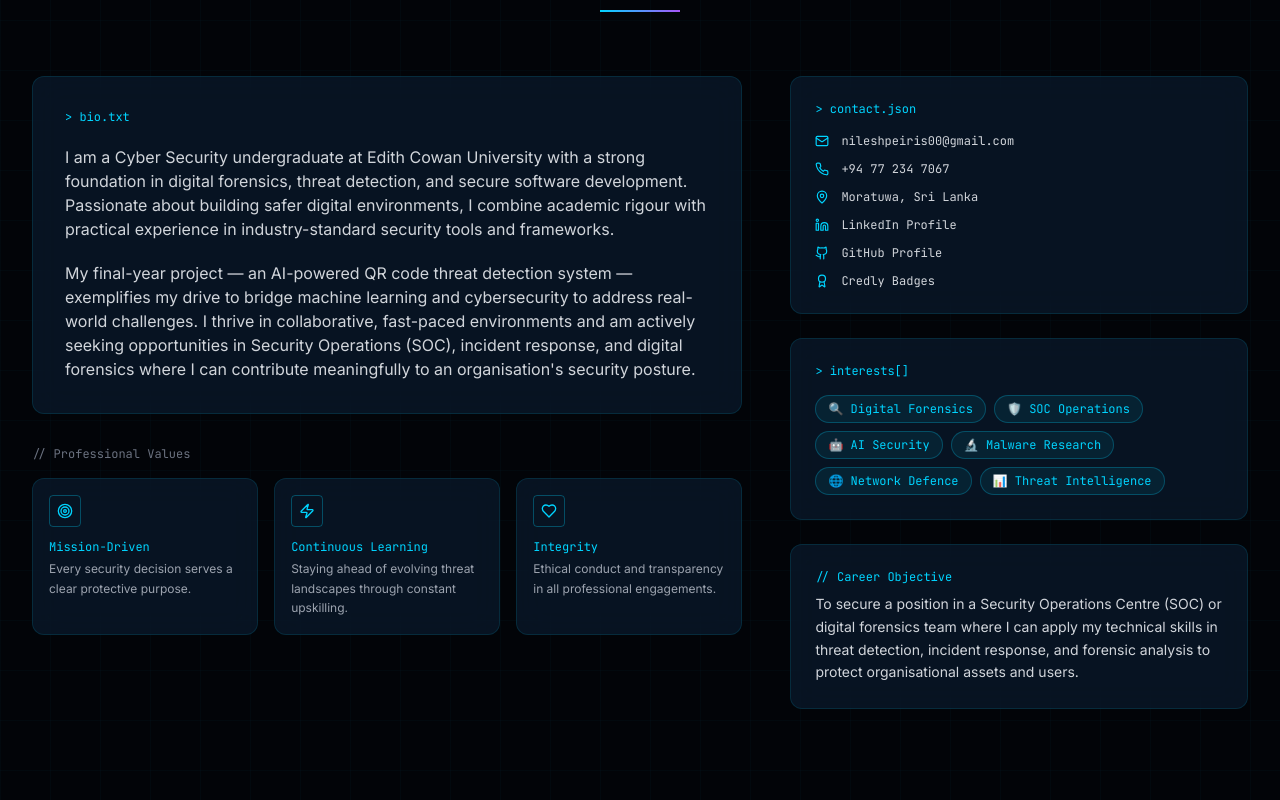
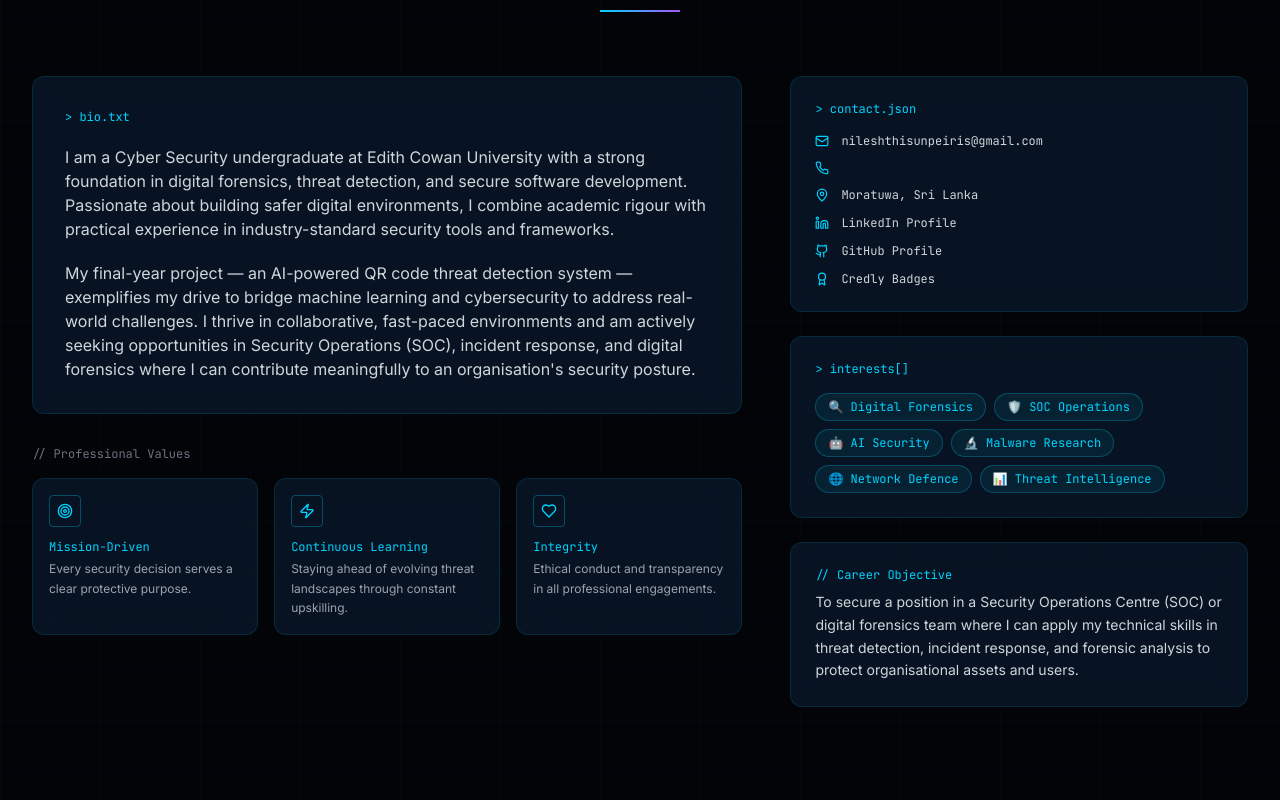
Before and after one commit to NileshPeiris/nilesh-portfoliou, a React (Vite) app: page / in a window 1280 px wide. Shown: the part 980-1780 px from the top of the page. Built offline with nearby package versions, Linux system fonts and the light colour scheme.

Commit message:
Square profile pic, Instagram/Facebook links, expanded tools, email form to Gmail

```diff
--- a/src/components/sections/Contact.jsx
+++ b/src/components/sections/Contact.jsx
@@ -1,16 +1,18 @@
 /**
  * Contact.jsx — Professional contact form with social links.
+ * Form submissions are sent to nileshthisunpeiris@gmail.com via Formspree.
  */
 import { useState } from 'react'
 import { motion } from 'framer-motion'
-import { Mail, Linkedin, Github, MapPin, Send, CheckCircle, Phone } from 'lucide-react'
+import { Mail, Linkedin, Github, MapPin, Send, CheckCircle, Instagram, Facebook } from 'lucide-react'
 import { personal } from '../../data/portfolioData'
 
 const CONTACT_METHODS = [
   { icon: Mail, label: 'Email', value: personal.email, href: `mailto:${personal.email}` },
-  { icon: Phone, label: 'Phone', value: personal.phone, href: `tel:${personal.phone}` },
   { icon: Linkedin, label: 'LinkedIn', value: 'nilesh-peiris-a9b8b2292', href: personal.links.linkedin },
   { icon: Github, label: 'GitHub', value: 'nileshpeiris', href: personal.links.github },
+  { icon: Instagram, label: 'Instagram', value: '@nileshpeiris', href: personal.links.instagram },
+  { icon: Facebook, label: 'Facebook', value: 'nilesh peiris', href: personal.links.facebook },
   { icon: MapPin, label: 'Location', value: personal.location, href: null },
 ]
 
@@ -18,16 +20,46 @@ export default function Contact() {
   const [formData, setFormData] = useState({ name: '', email: '', subject: '', message: '' })
   const [submitted, setSubmitted] = useState(false)
   const [sending, setSending] = useState(false)
+  const [error, setError] = useState(null)
 
   const handleChange = e => setFormData(f => ({ ...f, [e.target.name]: e.target.value }))
 
   const handleSubmit = async (e) => {
     e.preventDefault()
     setSending(true)
-    // Simulate network request — replace with actual form service (Formspree / EmailJS / Netlify Forms)
-    await new Promise(r => setTimeout(r, 1200))
+    setError(null)
+
+    try {
+      // Submit via Formspree — replace YOUR_FORM_ID with your actual Formspree form ID
+      // Sign up free at https://formspree.io and create a form for nileshthisunpeiris@gmail.com
+      const response = await fetch('https://formspree.io/f/YOUR_FORM_ID', {
+        method: 'POST',
+        headers: { 'Content-Type': 'application/json', 'Accept': 'application/json' },
+        body: JSON.stringify({
+          name: formData.name,
+          email: formData.email,
+          subject: formData.subject,
+          message: formData.message,
+          _replyto: formData.email,
+        }),
+      })
+
+      if (response.ok) {
+        setSubmitted(true)
+      } else {
+        // Fallback: open mailto link directly
+        const mailtoLink = `mailto:nileshthisunpeiris@gmail.com?subject=${encodeURIComponent(formData.subject)}&body=${encodeURIComponent(`From: ${formData.name} (${formData.email})\n\n${formData.message}`)}`
+        window.open(mailtoLink)
+        setSubmitted(true)
+      }
+    } catch {
+      // Fallback: open mailto link directly
+      const mailtoLink = `mailto:nileshthisunpeiris@gmail.com?subject=${encodeURIComponent(formData.subject)}&body=${encodeURIComponent(`From: ${formData.name} (${formData.email})\n\n${formData.message}`)}`
+      window.open(mailtoLink)
+      setSubmitted(true)
+    }
+
     setSending(false)
-    setSubmitted(true)
   }
 
   return (
@@ -107,7 +139,7 @@ export default function Contact() {
             transition={{ duration: 0.6, delay: 0.2 }}
           >
             <div className="glass-card-static p-6 sm:p-8">
-              <p className="font-mono text-xs text-cyber-cyan mb-6">&gt; send_message()</p>
+              <p className="font-mono text-xs text-cyber-cyan mb-6">&gt; send_message() → nileshthisunpeiris@gmail.com</p>
 
               {submitted ? (
                 <motion.div
@@ -191,6 +223,7 @@ export default function Contact() {
                       placeholder="Tell me about the opportunity or project..."
                     />
                   </div>
+                  {error && <p className="font-mono text-xs text-red-400">{error}</p>}
                   <button
                     type="submit"
                     disabled={sending}
@@ -213,7 +246,7 @@ export default function Contact() {
                     )}
                   </button>
                   <p className="font-mono text-[10px] text-gray-600 text-center">
-                    Your information will only be used to respond to your enquiry.
+                    Messages go directly to nileshthisunpeiris@gmail.com
                   </p>
                 </form>
               )}
--- a/src/components/sections/Hero.jsx
+++ b/src/components/sections/Hero.jsx
@@ -162,13 +162,13 @@ export default function Hero() {
                 transition={{ duration: 30, repeat: Infinity, ease: 'linear' }}
               />
 
-              {/* Circle avatar frame */}
+              {/* Square avatar frame */}
               <div className="relative w-64 h-64 sm:w-80 sm:h-80">
                 {/* Background glow */}
-                <div className="absolute inset-0 bg-cyber-cyan/10 rounded-full blur-2xl pointer-events-none" />
+                <div className="absolute inset-0 bg-cyber-cyan/10 rounded-xl blur-2xl pointer-events-none" />
 
-                {/* Avatar container */}
-                <div className="relative w-full h-full border-2 border-cyber-cyan/40 bg-cyber-card overflow-hidden flex items-center justify-center rounded-full">
+                {/* Avatar container — square */}
+                <div className="relative w-full h-full border-2 border-cyber-cyan/40 bg-cyber-card overflow-hidden flex items-center justify-center rounded-xl">
                   {/* Cyber pattern background */}
                   <div className="absolute inset-0 bg-cyber-grid bg-grid opacity-20" />
 
@@ -176,7 +176,7 @@ export default function Hero() {
                   <img
                     src="/nilesh-photo.jpg"
                     alt="Mathias Hewage Nilesh Thisun Peiris"
-                    className="w-full h-full object-cover object-center relative z-10"
+                    className="w-full h-full object-cover object-center object-top relative z-10"
                   />
 
                   {/* Scan line effect */}
--- a/src/data/portfolioData.js
+++ b/src/data/portfolioData.js
@@ -23,8 +23,7 @@ export const personal = {
     'Penetration Testing Enthusiast',
   ],
   location: 'Moratuwa, Sri Lanka',
-  email: 'nileshpeiris00@gmail.com',
-  phone: '+94 77 234 7067',
+  email: 'nileshthisunpeiris@gmail.com',
   about: `I am a Cyber Security undergraduate at Edith Cowan University with a strong foundation in digital forensics, threat detection, and secure software development. Passionate about building safer digital environments, I combine academic rigour with practical experience in industry-standard security tools and frameworks.
 
 My final-year project — an AI-powered QR code threat detection system — exemplifies my drive to bridge machine learning and cybersecurity to address real-world challenges. I thrive in collaborative, fast-paced environments and am actively seeking opportunities in Security Operations (SOC), incident response, and digital forensics where I can contribute meaningfully to an organisation's security posture.`,
@@ -38,7 +37,8 @@ My final-year project — an AI-powered QR code threat detection system — exem
     linkedin: 'https://www.linkedin.com/in/nilesh-peiris-a9b8b2292',
     github: 'https://github.com/nileshpeiris',
     credly: 'https://www.credly.com/users/nilesh-peiris',
-    resume: '/Nilesh_Peiris_Resume.pdf',
+    instagram: 'https://www.instagram.com/nileshpeiris',
+    facebook: 'https://www.facebook.com/nilesh.peiris',
   },
 };
 
@@ -172,19 +172,91 @@ export const skillCategories = [
     ],
   },
   {
-    id: 'tools',
-    label: 'Security Tools',
-    icon: 'Terminal',
+    id: 'network',
+    label: 'Network Security & Traffic Analysis',
+    icon: 'Globe',
+    color: '#00ff88',
+    skills: [
+      { name: 'Wireshark', level: 80 },
+      { name: 'Nmap', level: 78 },
+      { name: 'Shodan', level: 70 },
+    ],
+  },
+  {
+    id: 'malware',
+    label: 'Malware Analysis & Reverse Engineering',
+    icon: 'Bug',
+    color: '#ff0080',
+    skills: [
+      { name: 'PEStudio', level: 72 },
+      { name: 'Detect It Easy (DIE)', level: 68 },
+      { name: 'VirusTotal', level: 85 },
+      { name: 'Process Monitor (ProcMon)', level: 70 },
+      { name: 'Process Explorer', level: 70 },
+      { name: 'Any.Run', level: 72 },
+      { name: 'Strings (Sysinternals)', level: 68 },
+      { name: 'YARA', level: 65 },
+      { name: 'Radare2', level: 60 },
+      { name: 'Ghidra', level: 62 },
+    ],
+  },
+  {
+    id: 'siem',
+    label: 'SIEM & Threat Detection',
+    icon: 'Activity',
     color: '#7c3aed',
     skills: [
-      { name: 'Wireshark', level: 78 },
-      { name: 'Burp Suite', level: 72 },
-      { name: 'Nmap', level: 75 },
-      { name: 'ELK Stack', level: 70 },
-      { name: 'Autopsy', level: 72 },
+      { name: 'Elastic Stack (ELK)', level: 75 },
+    ],
+  },
+  {
+    id: 'webapp',
+    label: 'Web Application Security',
+    icon: 'Globe2',
+    color: '#ff6b35',
+    skills: [
+      { name: 'Burp Suite Community Edition', level: 75 },
+      { name: 'Nikto', level: 65 },
+      { name: 'Gobuster', level: 65 },
       { name: 'Maltego', level: 65 },
-      { name: 'VirusTotal', level: 85 },
-      { name: 'PEStudio', level: 68 },
+    ],
+  },
+  {
+    id: 'pentest',
+    label: 'Penetration Testing',
+    icon: 'Sword',
+    color: '#ff4444',
+    skills: [
+      { name: 'Metasploit Framework', level: 70 },
+      { name: 'Kali Linux', level: 82 },
+      { name: 'Hydra', level: 70 },
+      { name: 'John the Ripper', level: 72 },
+      { name: 'SQLmap', level: 68 },
+    ],
+  },
+  {
+    id: 'forensics',
+    label: 'Digital Forensics',
+    icon: 'Search',
+    color: '#00d4ff',
+    skills: [
+      { name: 'Autopsy', level: 78 },
+      { name: 'FTK Imager', level: 70 },
+    ],
+  },
+  {
+    id: 'threat-intel',
+    label: 'Threat Intelligence',
+    icon: 'Brain',
+    color: '#00ff88',
+    skills: [
+      { name: 'MITRE ATT&CK', level: 78 },
+      { name: 'ATT&CK Navigator', level: 72 },
+      { name: 'MalwareBazaar', level: 68 },
+      { name: 'AlienVault OTX', level: 65 },
+      { name: 'AbuseIPDB', level: 65 },
+      { name: 'URLhaus', level: 65 },
+      { name: 'Shodan', level: 70 },
     ],
   },
   {
```
